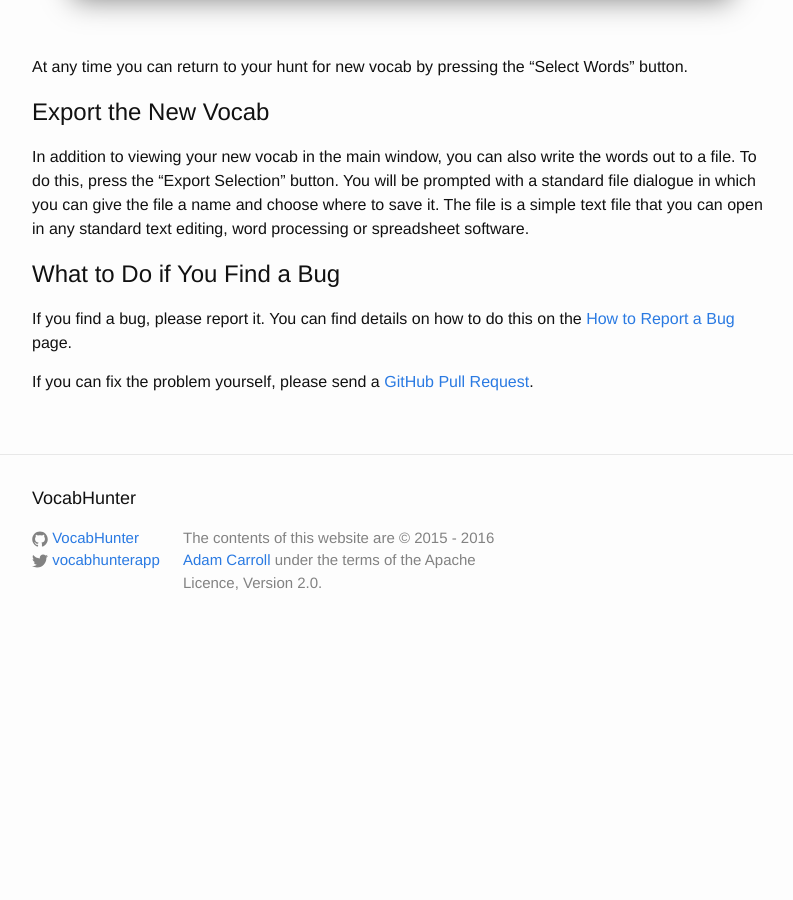
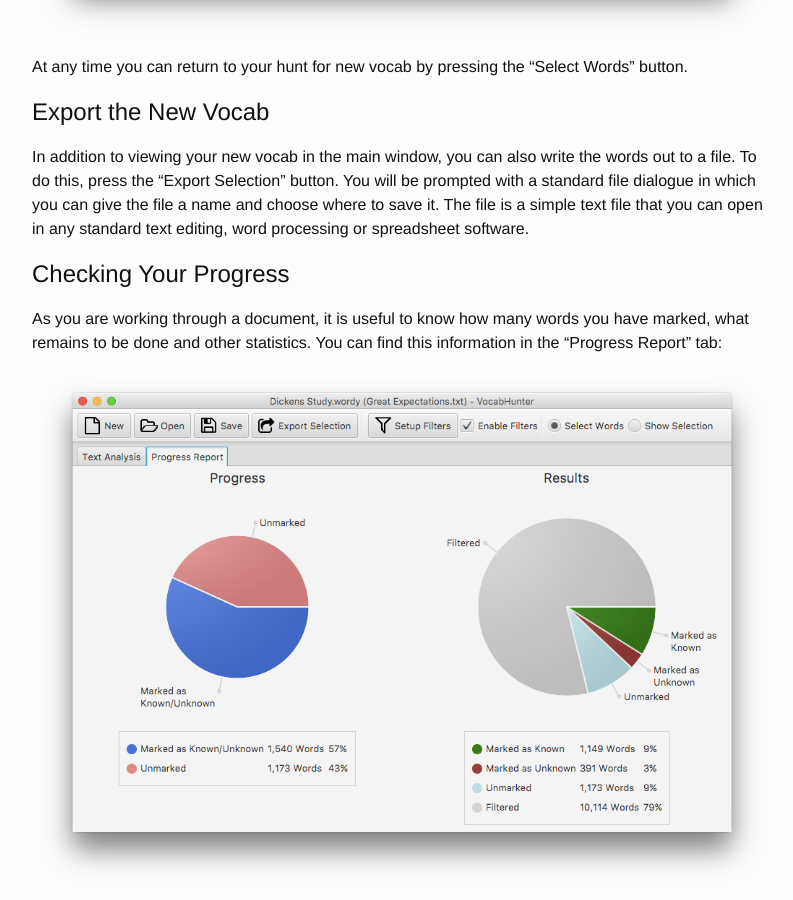
Before and after one commit to VocabHunter/vocabhunter.github.io, a Jekyll site: the page built from help.md, in a window 1280 px wide and 900 px high, scrolled down 2446 px. Shown: the whole window, without its empty margins (238-1031 px from the left). Built offline with Jekyll 4.4.1, drawn with Linux system fonts in a browser that asks for light colours; before the commit the page ends 3100 px from its top, so only the background shows below that.

Commit message:
Added Checking Your Progress section

```diff
--- a/help.md
+++ b/help.md
@@ -43,6 +43,12 @@
 
 In addition to viewing your new vocab in the main window, you can also write the words out to a file.  To do this, press the "Export Selection" button.  You will be prompted with a standard file dialogue in which you can give the file a name and choose where to save it.  The file is a simple text file that you can open in any standard text editing, word processing or spreadsheet software.
 
+# Checking Your Progress
+
+As you are working through a document, it is useful to know how many words you have marked, what remains to be done and other statistics.  You can find this information in the "Progress Report" tab:
+
+![Screenshot of VocabHunter showing the progress report](/assets/VocabHunter-progress-report.png)
+
 # What to Do if You Find a Bug
 
 If you find a bug, please report it.  You can find details on how to do this on the [How to Report a Bug](/issues) page.
```
